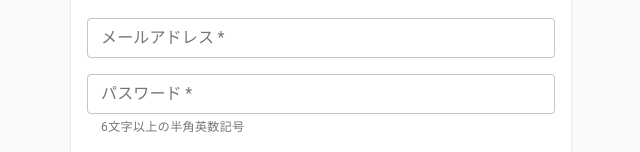
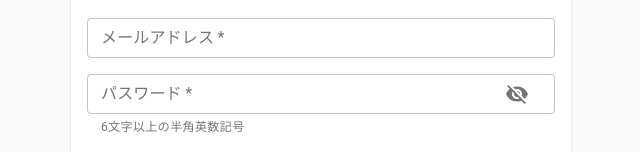
Before and after one commit to nemuvski/welcome-auth, a React (Create React App) app: page / in a window 1280 px wide. Shown: the part 312-464 px from the top of the page, without its empty margins (319-959 px from the left). Built offline with nearby package versions, Linux system fonts and the light colour scheme; no server answers.

Commit message:
パスワード入力フォームに入力内容が隠し/表示がわかるようにするボタンを配置

```diff
--- a/src/components/EmailAndPasswordForm.tsx
+++ b/src/components/EmailAndPasswordForm.tsx
@@ -1,7 +1,9 @@
 import React, { useState } from 'react';
 import { Controller, useForm } from 'react-hook-form';
-import { Box, Button, makeStyles, TextField } from '@material-ui/core';
+import { Box, Button, IconButton, InputAdornment, makeStyles, TextField } from '@material-ui/core';
 import CheckIcon from '@material-ui/icons/Check';
+import VisibilityIcon from '@material-ui/icons/Visibility';
+import VisibilityOffIcon from '@material-ui/icons/VisibilityOff';
 import { signIn, signUp } from '../libs/Authenticaton';
 import ErrorMessage from './ErrorMessage';
 
@@ -25,6 +27,7 @@ const passwordMinLength = 6;
 const EmailAndPasswordForm: React.FC<Props> = ({ isSignUpMode = false }) => {
   const classes = useStyles();
 
+  const [showPassword, setShowPassword] = useState(false);
   const [errorMessage, setErrorMessage] = useState<string | undefined>();
 
   const {
@@ -99,11 +102,20 @@ const EmailAndPasswordForm: React.FC<Props> = ({ isSignUpMode = false }) => {
               className={classes.input}
               variant='outlined'
               label='パスワード'
-              type='password'
+              type={showPassword ? 'text' : 'password'}
               size='small'
               value={value}
               onChange={onChange}
               helperText={`${passwordMinLength}文字以上の半角英数記号`}
+              InputProps={{
+                endAdornment: (
+                  <InputAdornment position='end'>
+                    <IconButton onClick={() => setShowPassword(!showPassword)}>
+                      {showPassword ? <VisibilityIcon /> : <VisibilityOffIcon />}
+                    </IconButton>
+                  </InputAdornment>
+                ),
+              }}
               fullWidth
               required
             />
```
